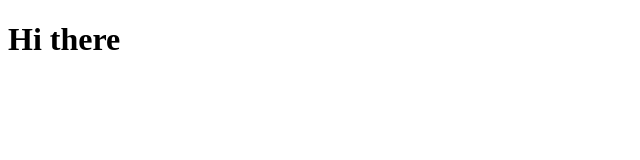
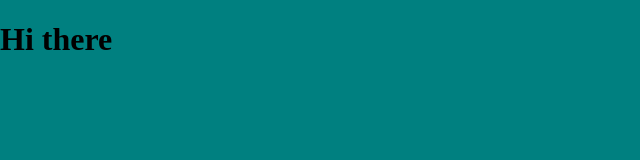
Before and after one commit to niru2468/pract_git, a plain HTML site: page index.html in a window 1280 px wide. Shown: the whole page, without its empty margins (0-640 px from the left). Drawn offline with Linux system fonts and the light colour scheme.

Commit message:
final commit

```diff
--- a/index.html
+++ b/index.html
@@ -5,6 +5,7 @@
     <meta http-equiv="X-UA-Compatible" content="IE=edge" />
     <meta name="viewport" content="width=device-width, initial-scale=1.0" />
     <title>Practice Git</title>
+    <link rel="stylesheet" href="style.css" />
   </head>
   <body>
     <h1>Hi there</h1>
--- /dev/null
+++ b/style.css
@@ -0,0 +1,5 @@
+body {
+  margin: 0;
+  box-sizing: border-box;
+  background-color: teal;
+}
```
Also changed, not shown: 1 other file.
